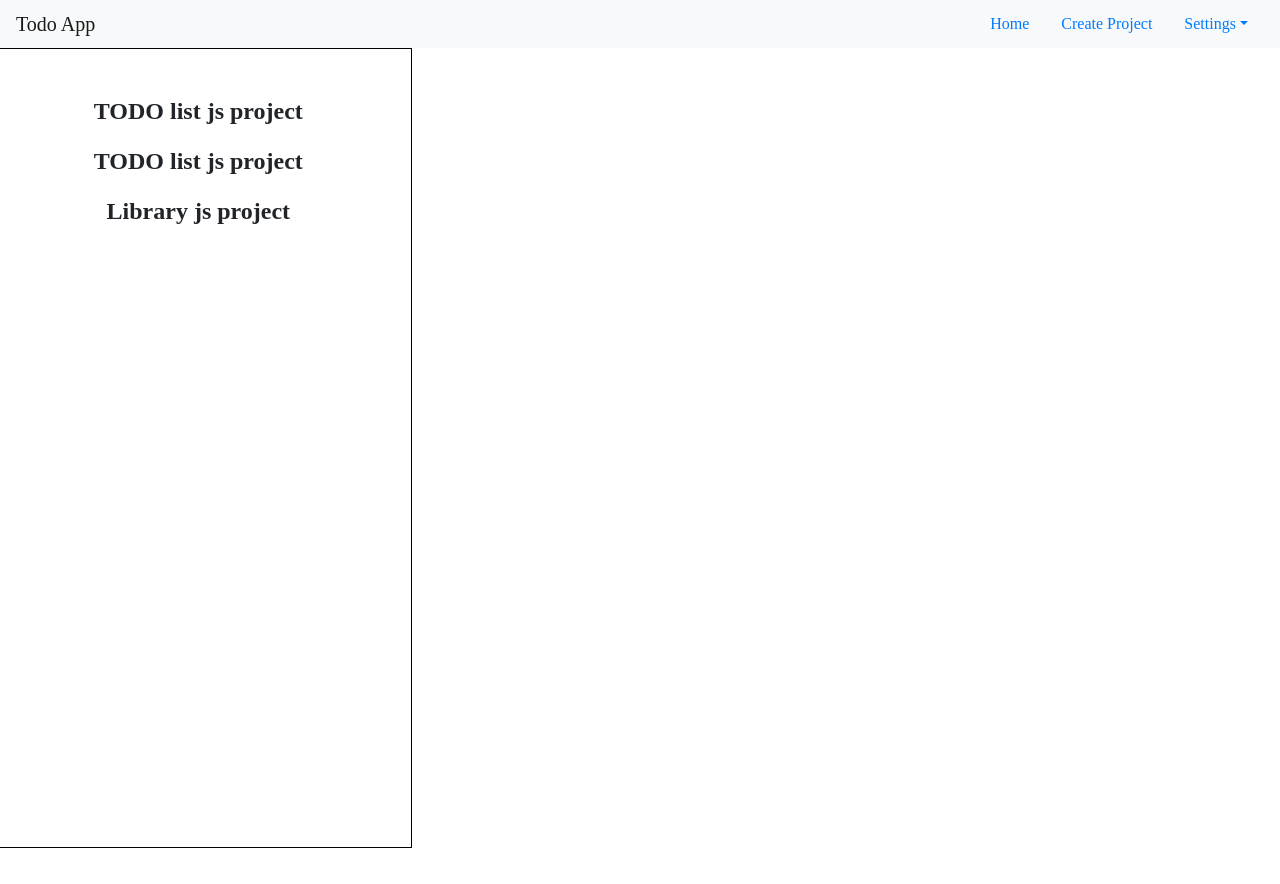
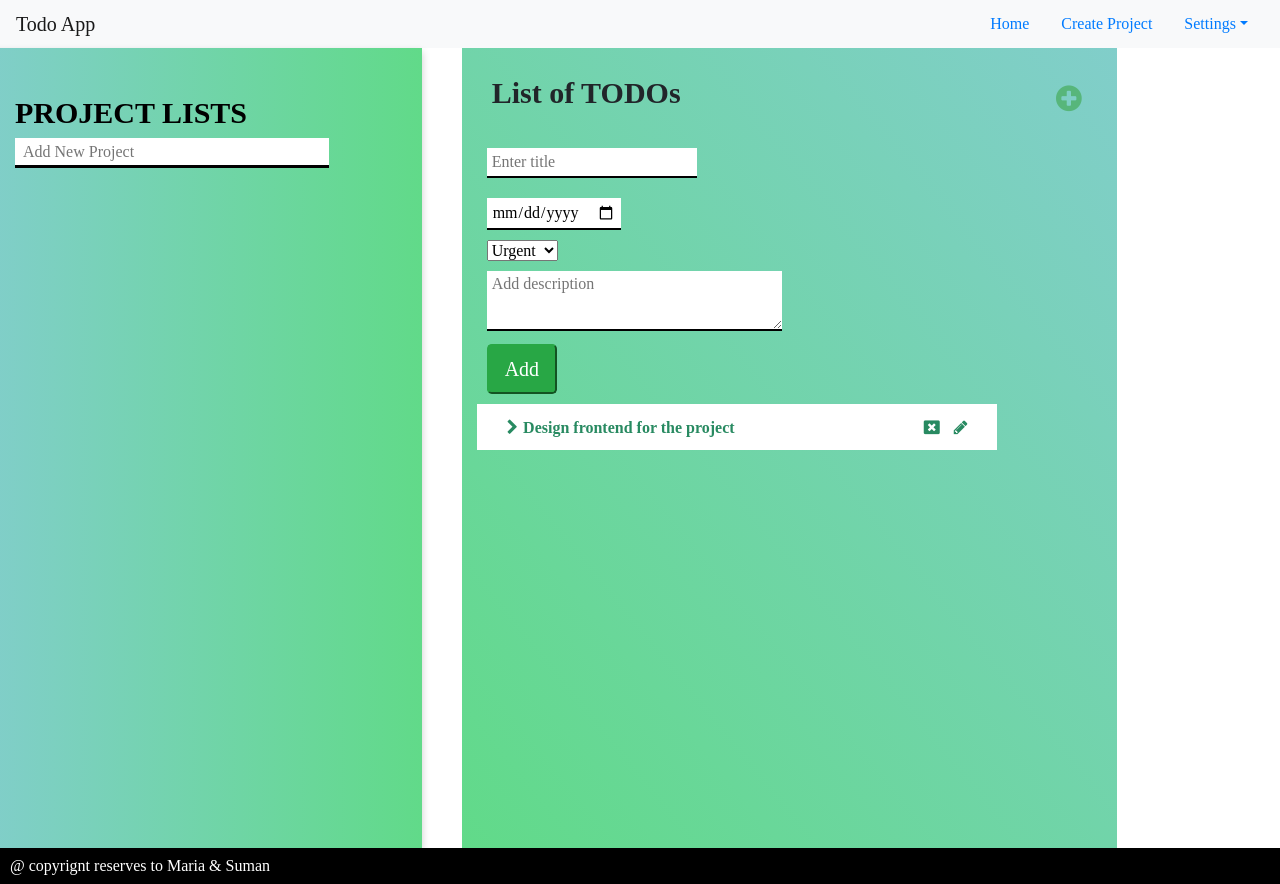
Before and after one commit to majovanilla/todo-list, a website built with webpack: page dist/index.html in a window 1280 px wide. Before the commit the page ends 848 px from the top, so only its background shows below. Built offline with nearby package versions, Linux system fonts and the light colour scheme.

Commit message:
added the front end part for projects and todo list

```diff
--- a/src/css/style.scss
+++ b/src/css/style.scss
@@ -1,19 +1,119 @@
 @import './scss/reset';
 
 .project-section {
-  padding: 50px 20px;
-  border: solid 1px black;
-  height: 100vh;
+  padding: 50px 30px;
+  box-shadow: 0 4px 8px 0 rgba(0,0,0,0.2);
+  background-image: linear-gradient(to right, rgb(129, 206, 202), rgb(97, 218, 137));
+  min-height: 100vh;
   align-content: flex-start;
+
+}
+
+.section-head {
+  font-size: 30px;
+  font-weight: 700;
+  color:#000;
+  margin-bottom: 10px;
+}
+
+.add-project {
+  border: none;
+  border-bottom: 2px, solid,rgb(154, 198, 236);
+  border-bottom: solid;
+  font-size: 16px;
+  height: 30px;
+  margin-bottom: 15px;
+  padding: 8px;
 }
 
 .project {
   width: 100%;
   height: 50px;
-  text-align: center;
+  text-align: start;
+  border-top: 2px solid aliceblue;
+  padding-left: 0;
 }
 
 .project-title {
+  margin-top: 15px;
   font-size: 1.5rem;
   font-weight: bold;
 }
+
+.project:hover {
+  transform: scale(1.2);
+  transition: ease-in-out;
+}
+// todo details section
+.todo-section {
+  margin-left: 40px;
+  padding: 30px;
+  background-image: linear-gradient(to left bottom, rgb(129, 206, 202), rgb(97, 218, 137));
+
+}
+.todo-head {
+  display: flex;
+  flex-direction: row;
+  justify-content: space-between;
+  font-size: 30px;
+  font-weight: 700;
+  margin-bottom: 10px;
+}
+.todo-head p {
+  color: rgb(87, 182, 123);
+}
+
+.todo-head p:hover {
+  transform: scale(1.3);
+  transition: ease-in-out;
+}
+
+
+// new form will be hidden
+.new-form {
+  margin: auto;
+  padding: 10px;
+
+}
+.new-form input,
+.new-form textarea {
+  margin: 10px;
+  margin-left: 0;
+  padding: 5px;
+  border: none;
+  border-bottom: 2px solid;
+}
+.todo-item {
+  color: rgb(40, 138, 97);
+  background-color: #fff;
+}
+
+.todo-item-head {
+  display: flex;
+  flex-direction: row;
+  justify-content: space-between;
+  padding: 10px;
+  font-size: 16px;
+  font-weight: 700;
+}
+
+.todo-item-head:hover {
+  transform: scale(1.1);
+  transition: ease-out;
+}
+
+i {
+  padding: 5px;
+}
+
+.delete-icon:hover,
+.edit-icon:hover {
+  transform: scale(2);
+}
+// footer section
+.footer-section {
+  padding: 10px;
+  background-color:black;
+  color:#fff;
+  position: sticky;
+}
--- a/src/js/controller/projectCtrl.js
+++ b/src/js/controller/projectCtrl.js
@@ -1,8 +1,11 @@
+import getProjectsArr from '../index';
+const projects = getProjectsArr();
 
-const projects = [];
 
 function addProject(newProject) {
+  console.log(projects);
   projects.push(newProject);
+
 }
 
 function deleteProject(index) {
@@ -13,6 +16,9 @@ function editProject(index, title) {
   projects[index].title = title;
 }
 
+function updateLocalStorage() {
+  localStorage.setItem('projects', JSON.stringify(projects));
+}
 export {
-  addProject, projects, deleteProject, editProject,
+  addProject, deleteProject, editProject, updateLocalStorage
 };
--- a/src/js/index.js
+++ b/src/js/index.js
@@ -1,18 +1,18 @@
 import '../css/style.scss';
 import Project from './model/project';
-import { addProject, projects, deleteProject } from './controller/projectCtrl';
+import { addProject, updateLocalStorage, deleteProject } from './controller/projectCtrl';
 import TodoItem from './model/todo';
 import renderProject from './view/projectView';
-import * as todoListCtrl from './controller/todoListCtrl'
+import * as todoListCtrl from './controller/todoListCtrl';
+import dom from './view/domStrings';
 
-// const mainController = (() => {
-//     const eventHandler = () => {
-
-//     }
-// })();
-
-function updateLocalStorage() {
-  localStorage.setItem('projects', JSON.stringify(projects));
+let projects = [];
+export default function getProjectArr() {
+  const localStorageArr = JSON.parse(localStorage.getItem('projects'));
+  if (localStorageArr) {
+    projects = [...localStorageArr];
+  }
+  return projects;
 }
 
 function createProject(title) {
@@ -22,8 +22,17 @@ function createProject(title) {
   renderProject();
 }
 
-
-const p1 = createProject("TODO list js project");
-const p2 = createProject("Library js project");
-console.log(p1);
-console.log(projects);
+const mainController = (() => {
+  const addNewProject = (e) => {
+    if (e.key === 'Enter') {
+      const projectTitle = dom.newProject.value;
+      createProject(projectTitle);
+    }
+  };
+  const eventHandler = () => {
+    dom.newProject.addEventListener('keypress', addNewProject);
+  };
+  return { eventHandler };
+})();
+renderProject();
+mainController.eventHandler();
--- /dev/null
+++ b/src/js/view/domStrings.js
@@ -0,0 +1,13 @@
+const dom = {
+  newProject: document.querySelector('.add-project'),
+  projectTitle: document.querySelector('.project-title'),
+  newTodo: document.querySelector('.new-todo'),
+  todoTitle: document.querySelector('#todoTitle'),
+  todoDue: document.querySelector('#todoDue'),
+  priority: document.querySelector('#priority'),
+  todoDescription: document.querySelector('#todoDescription'),
+  newTodoBtn: document.querySelector('#add-todo'),
+  deleteTodo: document.querySelector('.delete-icon'),
+  editTodo: document.querySelector('.edit-icon'),
+};
+export default dom;
--- a/src/js/view/projectView.js
+++ b/src/js/view/projectView.js
@@ -1,8 +1,13 @@
+function clearList(parentNode) {
+  while (parentNode.firstChild) {
+    parentNode.removeChild(parentNode.firstChild);
+  }
+}
 export default function renderProject() {
   const projectsArr = JSON.parse(localStorage.getItem('projects'));
-  const section = document.querySelector('.project-section');
+  const section = document.querySelector('.project-list');
   section.classList.add('row');
-
+  clearList(section);
   if (projectsArr !== null) {
     projectsArr.forEach((project) => {
       const projectDiv = document.createElement('div');
```
Also changed, not shown: dist/index.html, dist/main.js.
